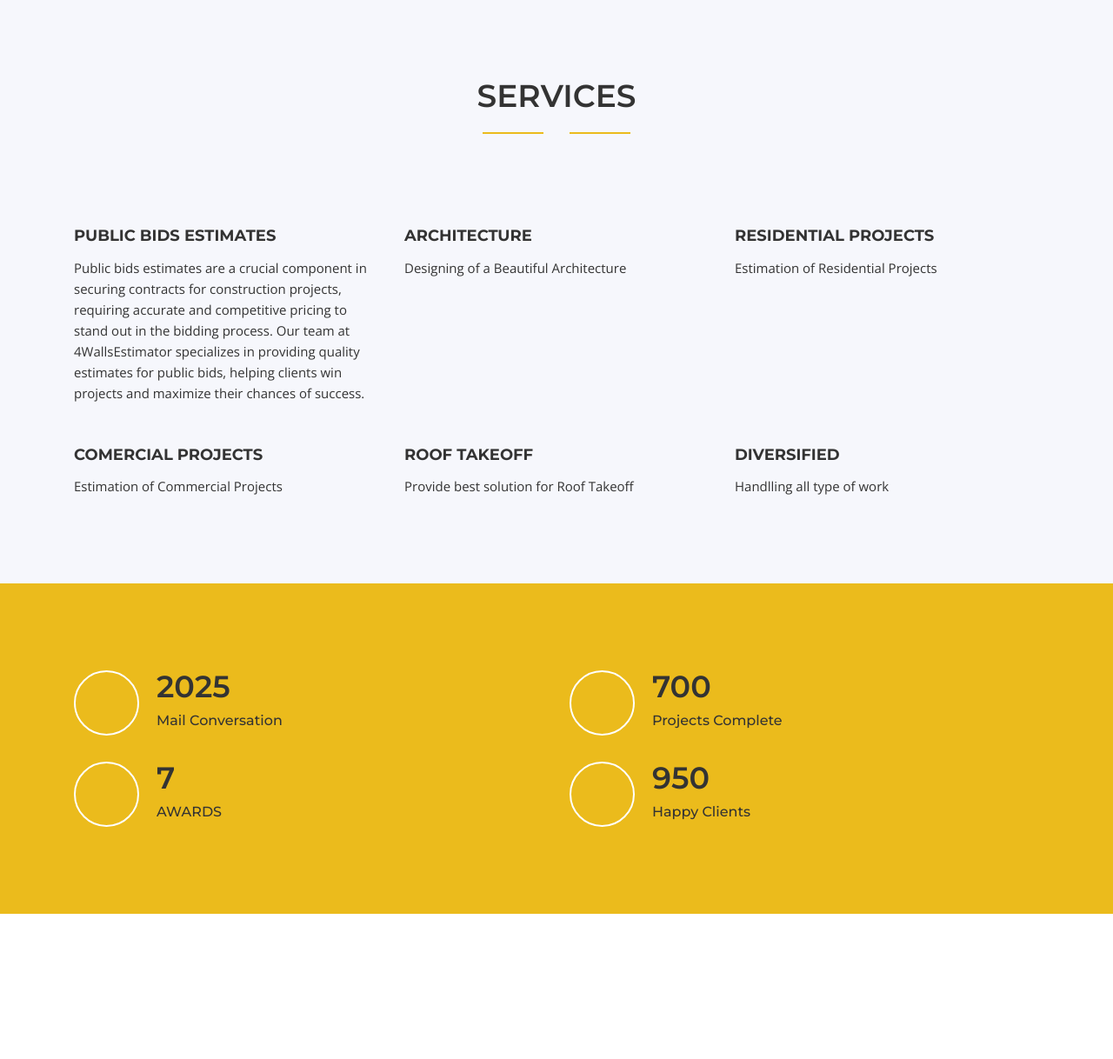
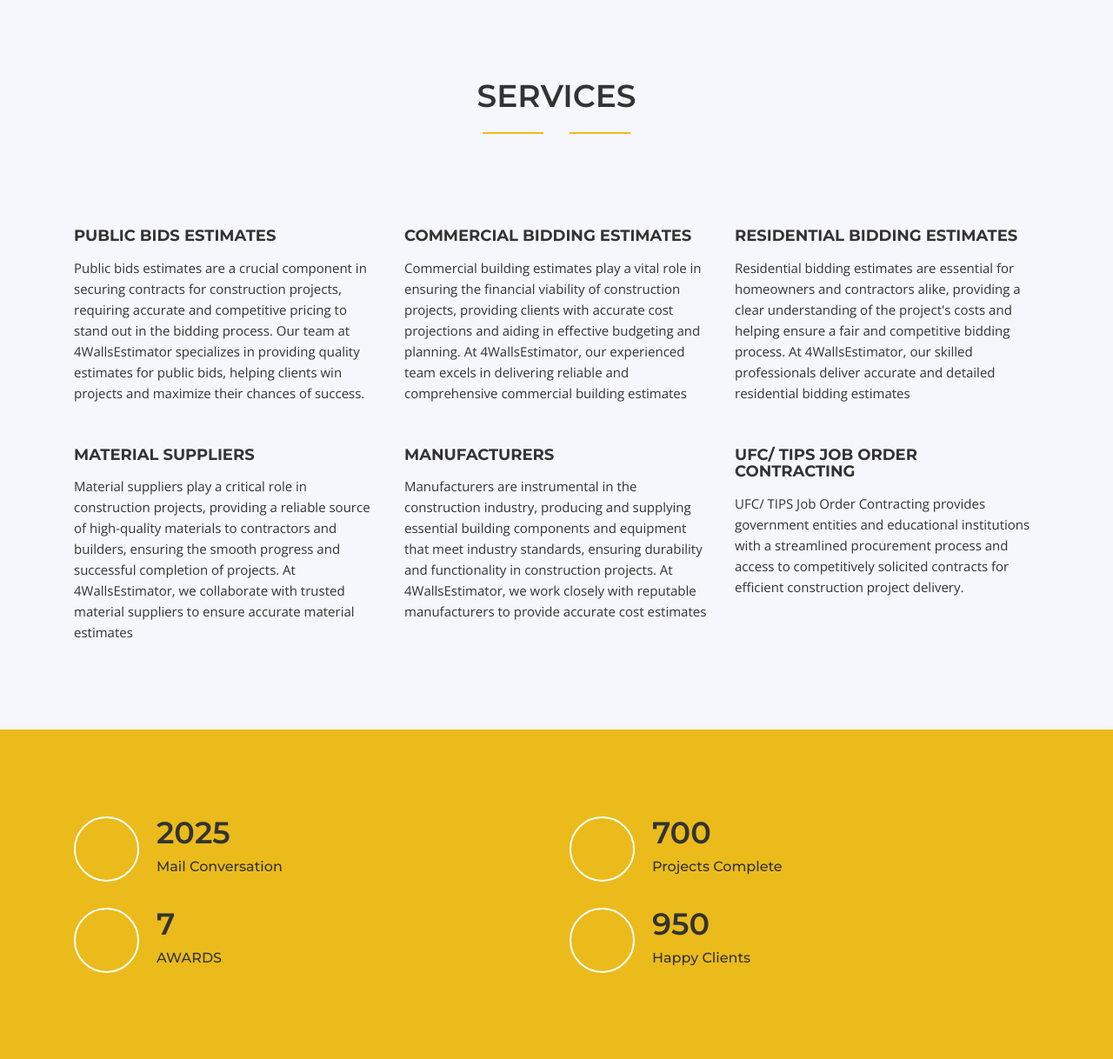
Before and after one commit to sycla/fourwallcom, a Django app: page / in a window 1280 px wide. Shown: the part 1443-2661 px from the top of the page at 87% size. Run offline with Django 4.2, Linux system fonts and the light colour scheme; some libraries are stand-ins or nearby versions.

Commit message:
Update index.html

```diff
--- a/templates/index.html
+++ b/templates/index.html
@@ -238,8 +238,8 @@
 					<div class="tm-service tm-style1">
 						<div class="tm-tm-service-in">
 							<div class="tm-service-logo"><i class="icofont-architecture"></i></div>
-							<h3 class="tm-service-heading">Architecture</h3>
-							<div class="tm-sample-text">Designing of a Beautiful Architecture</div>
+							<h3 class="tm-service-heading">Commercial bidding Estimates</h3>
+							<div class="tm-sample-text">Commercial building estimates play a vital role in ensuring the financial viability of construction projects, providing clients with accurate cost projections and aiding in effective budgeting and planning. At 4WallsEstimator, our experienced team excels in delivering reliable and comprehensive commercial building estimates</div>
 						</div>
 					</div>
 				</div><!-- .col -->
@@ -247,8 +247,8 @@
 					<div class="tm-service tm-style1">
 						<div class="tm-tm-service-in">
 							<div class="tm-service-logo"><i class="icofont-recycle-alt"></i></div>
-							<h3 class="tm-service-heading">Residential Projects</h3>
-							<div class="tm-sample-text">Estimation of Residential Projects</div>
+							<h3 class="tm-service-heading">Residential Bidding Estimates</h3>
+							<div class="tm-sample-text">Residential bidding estimates are essential for homeowners and contractors alike, providing a clear understanding of the project's costs and helping ensure a fair and competitive bidding process. At 4WallsEstimator, our skilled professionals deliver accurate and detailed residential bidding estimates</div>
 						</div>
 					</div>
 				</div><!-- .col -->
@@ -256,8 +256,8 @@
 					<div class="tm-service tm-style1">
 						<div class="tm-tm-service-in">
 							<div class="tm-service-logo"><i class="icofont-vehicle-crane"></i></div>
-							<h3 class="tm-service-heading">Comercial Projects</h3>
-							<div class="tm-sample-text">Estimation of Commercial Projects</div>
+							<h3 class="tm-service-heading">Material Suppliers</h3>
+							<div class="tm-sample-text">Material suppliers play a critical role in construction projects, providing a reliable source of high-quality materials to contractors and builders, ensuring the smooth progress and successful completion of projects. At 4WallsEstimator, we collaborate with trusted material suppliers to ensure accurate material estimates</div>
 						</div>
 					</div>
 				</div><!-- .col -->
@@ -265,8 +265,8 @@
 					<div class="tm-service tm-style1">
 						<div class="tm-tm-service-in">
 							<div class="tm-service-logo"><i class="icofont-vehicle-excavator"></i></div>
-							<h3 class="tm-service-heading">Roof TakeOff</h3>
-							<div class="tm-sample-text">Provide best solution for Roof Takeoff</div>
+							<h3 class="tm-service-heading">Manufacturers</h3>
+							<div class="tm-sample-text">Manufacturers are instrumental in the construction industry, producing and supplying essential building components and equipment that meet industry standards, ensuring durability and functionality in construction projects. At 4WallsEstimator, we work closely with reputable manufacturers to provide accurate cost estimates</div>
 						</div>
 					</div>
 				</div><!-- .col -->
@@ -274,8 +274,8 @@
 					<div class="tm-service tm-style1">
 						<div class="tm-tm-service-in">
 							<div class="tm-service-logo"><i class="icofont-vehicle-wrecking"></i></div>
-							<h3 class="tm-service-heading">Diversified</h3>
-							<div class="tm-sample-text">Handlling all type of work</div>
+							<h3 class="tm-service-heading">UFC/ TIPS Job Order Contracting</h3>
+							<div class="tm-sample-text">UFC/ TIPS Job Order Contracting provides government entities and educational institutions with a streamlined procurement process and access to competitively solicited contracts for efficient construction project delivery.</div>
 						</div>
 					</div>
 				</div><!-- .col -->
```
